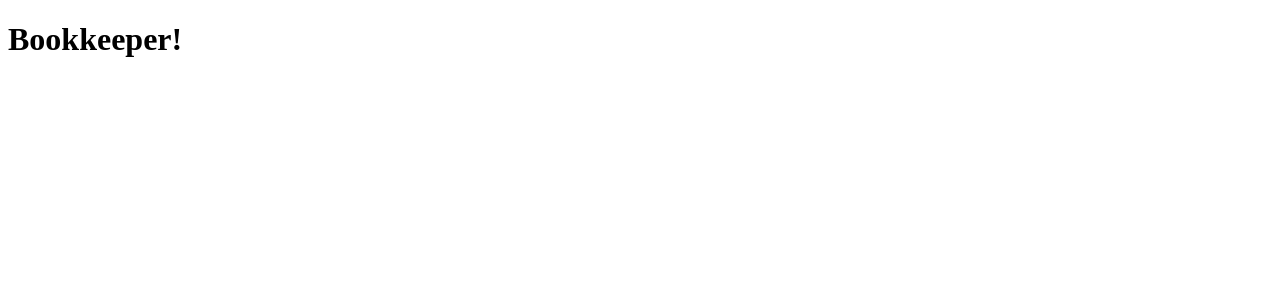
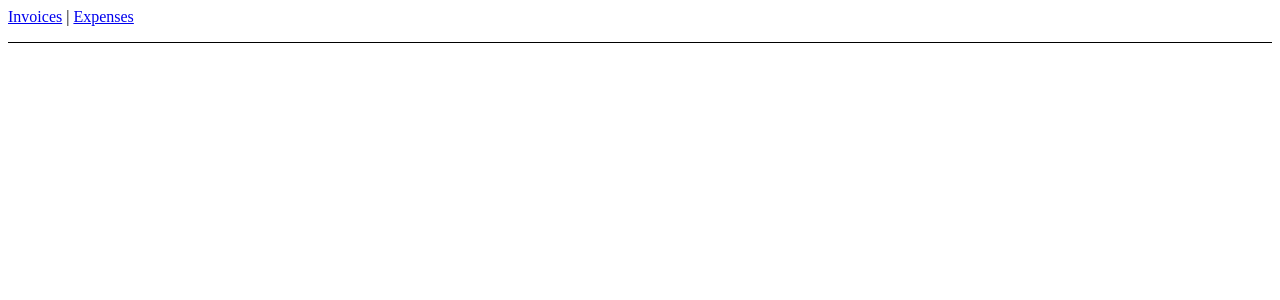
Before and after one commit to adrianoabreu/devsuperior-tutorial-react-router-dom, a React (Vite) app: page / in a window 1280 px wide. Shown: the top 300 px of the page. Built offline with nearby package versions, Linux system fonts and the light colour scheme.

Commit message:
ReactJS - Adicionando primeiros links sem reload da pagina

```diff
--- a/src/App.tsx
+++ b/src/App.tsx
@@ -1,11 +1,20 @@
+import { Link } from 'react-router-dom'
 import './App.css'
 
 function App() {
 
   return (
-    <>
-      <h1>Bookkeeper!</h1>
-    </>
+
+      <nav
+        style={{
+          borderBottom: "solid 1px",
+          paddingBottom: "1rem",
+        }}
+      >
+        <Link to="/invoices">Invoices</Link> |{" "}
+        <Link to="/expenses">Expenses</Link>
+      </nav>
+
   )
 }
 
--- a/src/main.tsx
+++ b/src/main.tsx
@@ -1,9 +1,9 @@
-import { StrictMode } from 'react'
 import { createRoot } from 'react-dom/client'
 import App from './App.tsx'
+import { BrowserRouter } from 'react-router-dom'
 
 createRoot(document.getElementById('root')!).render(
-  <StrictMode>
+  <BrowserRouter>
     <App />
-  </StrictMode>,
+  </BrowserRouter>
 )
```
